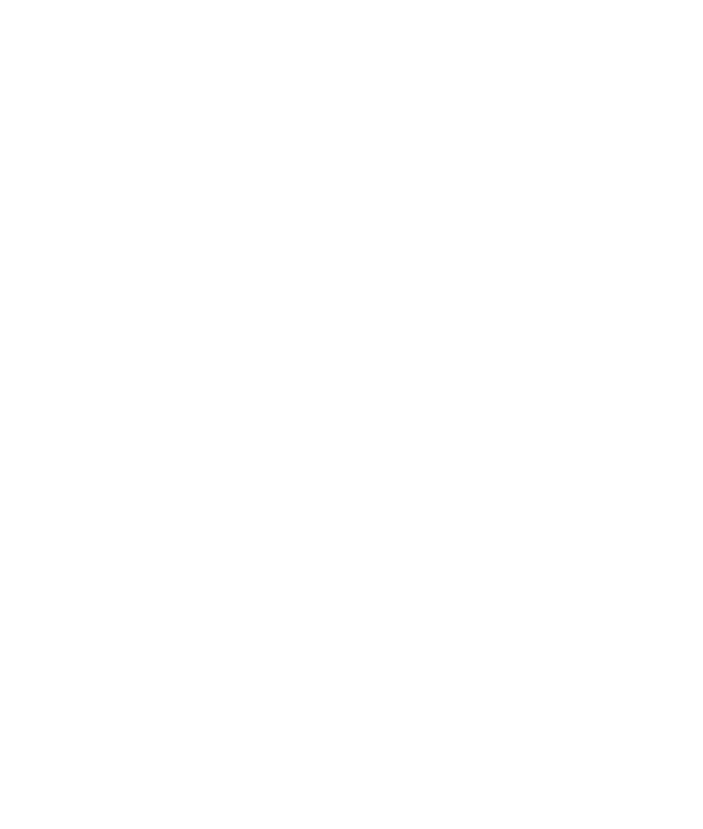
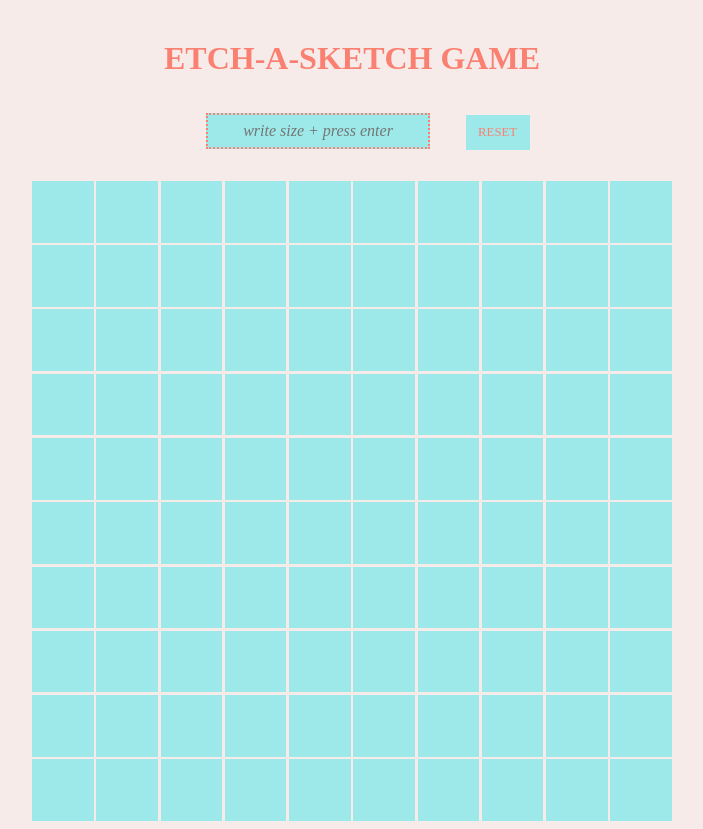
Before and after one commit to Sesadada/ETCH-A-SKETCH-, a plain HTML site: page frogger.html in a window 1280 px wide. Shown: the whole page, without its empty margins (288-991 px from the left). Before the commit the page ends 800 px from the top, so only its background shows below. Drawn offline with Linux system fonts and the light colour scheme.

Commit message:
First part completed .js .html .css

```diff
--- a/frogger.css
+++ b/frogger.css
@@ -0,0 +1,47 @@
+body {
+  text-align: center;
+  background-color: rgb(247, 235, 233);
+}
+
+h1 {
+  margin-top: 5vh;
+  margin-bottom: 0.5vh;
+  color: salmon;
+}
+
+input {
+  border-style: dotted;
+  background-color: rgb(157, 233, 233);
+  border-color: salmon;
+  margin: 2.5vw;
+  color: grey;
+  font-family: inherit;
+  font-style: italic;
+  font-size: 1rem;
+  height: 1.6vh;
+  padding: 1.2vh;
+  text-align: center;
+}
+
+.container {
+  display: grid;
+  width: 50vw;
+  height: 50vw;
+  grid-gap: 0.2vw;
+  margin: auto;
+  justify-content: stretch;
+}
+
+.gridItems {
+  background-color: rgb(157, 233, 233);
+}
+
+button {
+  background-color: rgb(157, 233, 233);
+  border: none;
+  color: salmon;
+  font-family: inherit;
+  font-size: 0.8em;
+  padding: 1.2vh;
+  width: 5vw;
+}
--- a/frogger.html
+++ b/frogger.html
@@ -4,11 +4,22 @@
 <head>
     <meta charset="UTF-8">
     <meta name="viewport" content="width=device-width, initial-scale=1.0">
-    <title>Document</title>
+    <title>Test</title>
+    <link rel="stylesheet" href="frogger.css">
 </head>
 
 <body>
+    <h1>ETCH-A-SKETCH GAME</h1>
 
+    <input type="text" id="valueSize" value="" placeholder="write size + press enter">
+
+    <button>RESET</button>
+
+
+    <div class="container"></div>
+
+
+    <script src="frogger.js"></script>
 </body>
 
 </html>
--- a/frogger.js
+++ b/frogger.js
@@ -0,0 +1,75 @@
+const container = document.querySelector(".container");
+
+let size = 10; //prompt("Which size?");
+createGrid(size);
+
+function createGrid(size) {
+  container.style.gridTemplateColumns = `repeat(${size}, 1fr)`;
+  container.style.gridTemplateRows = `repeat(${size}, 1fr)`;
+  for (let s = 0; s < size * size; s++) {
+    const gridItems = document.createElement("div");
+    gridItems.classList.add("gridItems");
+    container.append(gridItems);
+  }
+  const overMouse = document.querySelectorAll(".gridItems");
+  overMouse.forEach((box) => {
+    box.addEventListener("mouseover", (e) => {
+      box.style.backgroundColor = "salmon";
+    });
+  });
+}
+
+numbers = [];
+
+const checker = (val) => {
+  if (isNaN(val)) {
+    window.location = "";
+  } else {
+    createGrid(val);
+    event.preventDefault();
+    numbers.push(val);
+    if (numbers.length > 1) {
+      window.location = "";
+    }
+  }
+};
+
+const value = document.getElementById("valueSize");
+const getValue = () => {
+  value.addEventListener("focus", function () {
+    value.setAttribute("placeholder", "");
+  });
+  value.addEventListener("keydown", function (event) {
+    if (event.key === "Enter") {
+      checker(value.value);
+    }
+  });
+};
+getValue();
+
+const button = document.querySelector("button");
+const reset = () => {
+  button.addEventListener("click", (e) => {
+    window.location = "";
+  });
+};
+
+reset();
+
+/*
+
+const value = document.getElementById("valueSize");
+const getValue = () => {
+  value.addEventListener("keydown", function (event) {
+    if (event.key === "Enter") {
+      size = value.value;
+      createGrid(size);
+      event.preventDefault();
+    } else {
+      reset();
+    }
+  });
+};
+getValue();
+
+*/
```
Also changed, not shown: 1 other file.
